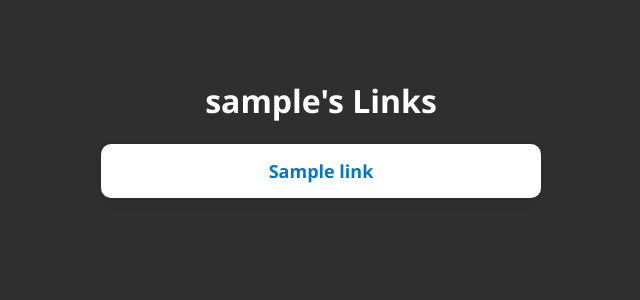
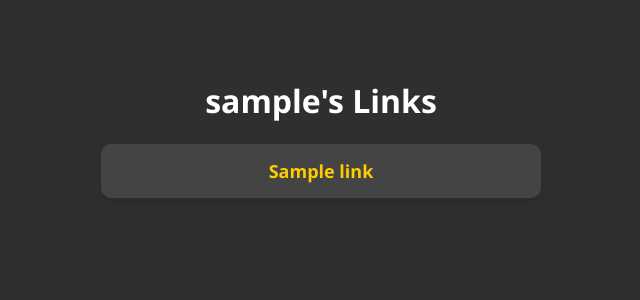
Before and after one commit to crsbo/my-links-app, a Flask app: template templates/bio.html in a window 1280 px wide. Shown: the top 300 px of the page, without its empty margins (319-959 px from the left). Run offline with Flask 3, Linux system fonts and the light colour scheme; the template is opened without the code that fills it: most values are stand-ins (such as "Sample title", 1, 10 or a date in 2020).

Commit message:
Update bio.html

```diff
--- a/templates/bio.html
+++ b/templates/bio.html
@@ -15,22 +15,22 @@
             color: #fff;
         }
         .link-card {
-            background: white;
+            background: #444;
             border-radius: 10px;
             padding: 15px 20px;
             margin: 15px auto;
             width: 80%;
             max-width: 400px;
-            box-shadow: 0 4px 8px rgba(0, 0, 0, 0.1);
+            box-shadow: 0 4px 8px rgba(0,0,0,0.1);
         }
         .link-card a {
             text-decoration: none;
-            color: #0077cc;
+            color: #ffcc00;
             font-weight: bold;
             font-size: 18px;
         }
         .link-card a:hover {
-            color: #005fa3;
+            color: #ff9900;
         }
     </style>
 </head>
```
